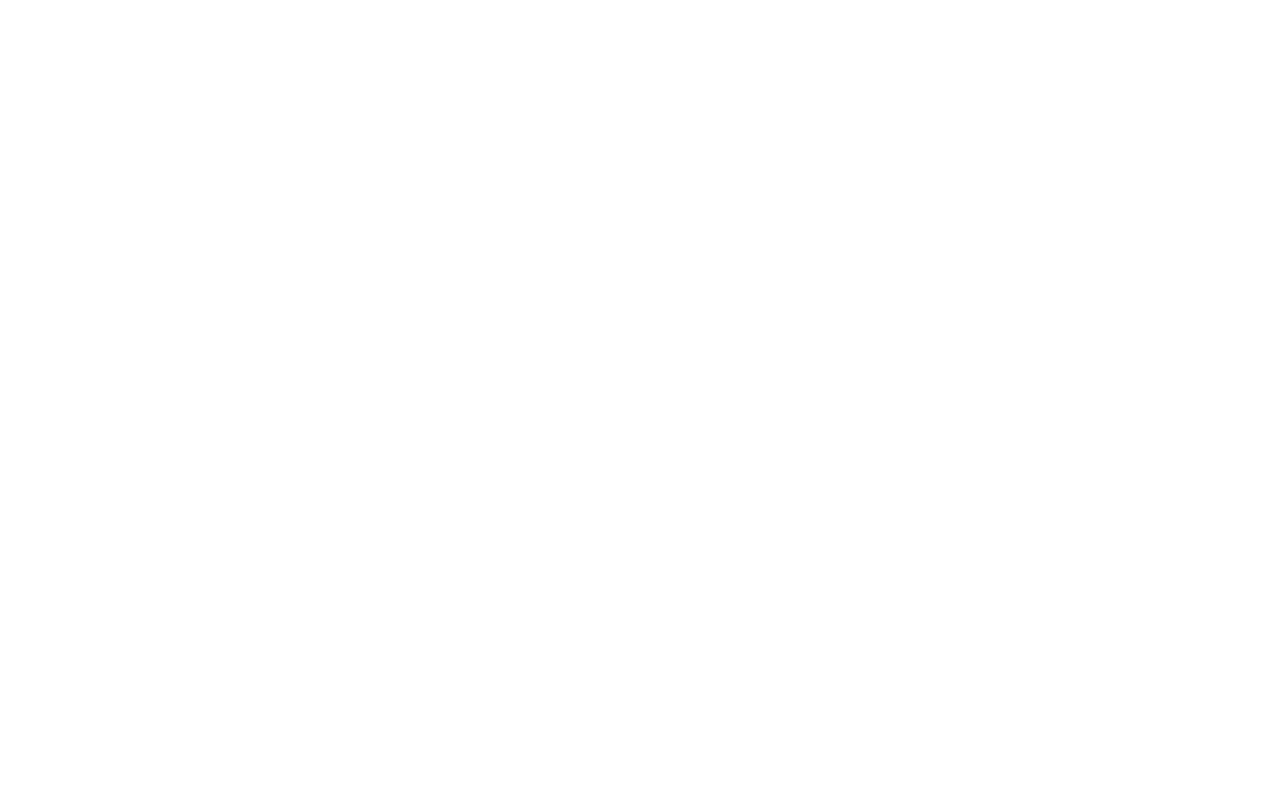
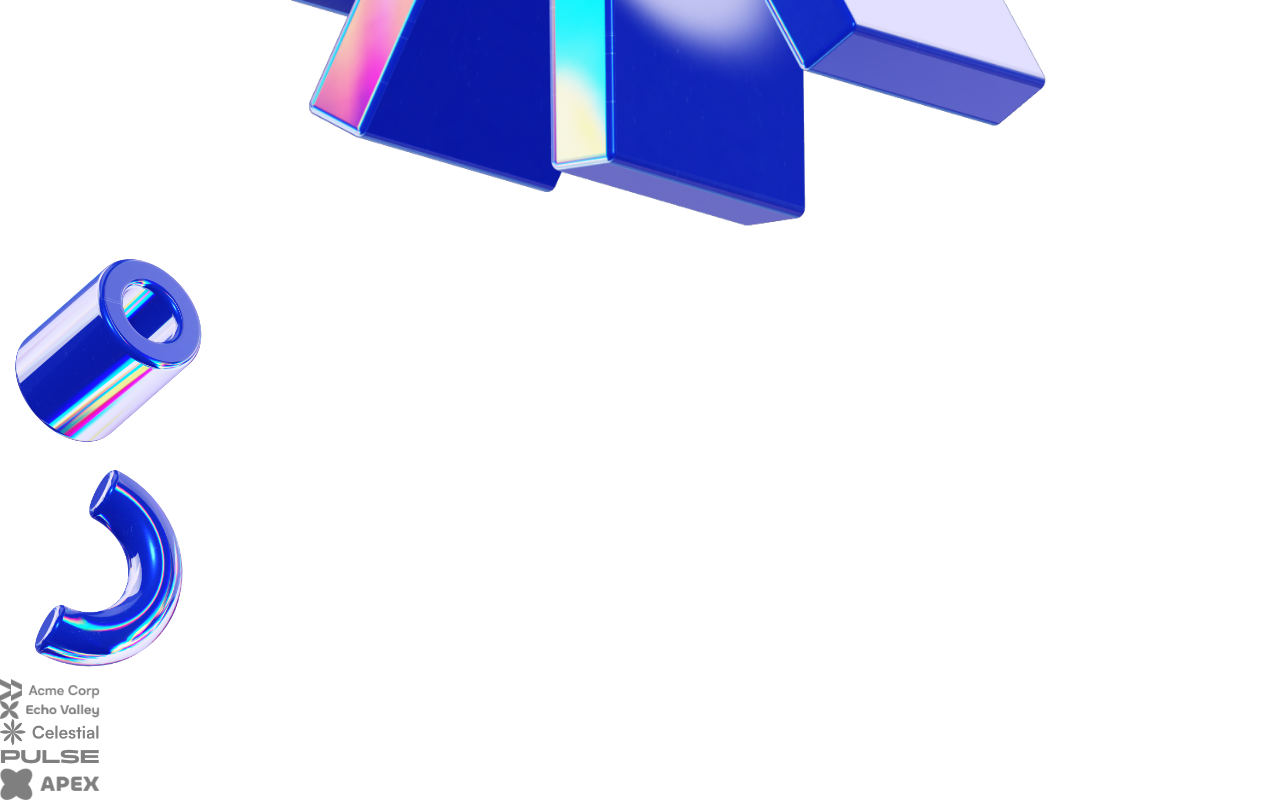
Before and after one commit to kellerkatlin/landing-page-next, a Next.js app: page / in a window 1280 px wide. Shown: the part 4109-4909 px from the top of the page. Before the commit the page ends 2768 px from the top, so only its background shows below. Built offline with nearby package versions, Linux system fonts and the light colour scheme.

Commit message:
logo section

```diff
--- a/src/app/globals.css
+++ b/src/app/globals.css
@@ -12,4 +12,8 @@
   .btn-text {
     @apply text-black bg-transparent;
   }
+
+  .logo-ticker-image {
+    @apply h-8 w-auto;
+  }
 }
--- a/src/app/page.tsx
+++ b/src/app/page.tsx
@@ -1,11 +1,13 @@
 import Header from "@/sections/Header";
 import Hero from "@/sections/Hero";
+import LogoTicker from "@/sections/LogoTicker";
 
 export default function Home() {
   return (
     <>
       <Header />
       <Hero />
+      <LogoTicker />
     </>
   );
 }
--- a/src/sections/Header.tsx
+++ b/src/sections/Header.tsx
@@ -5,7 +5,7 @@
 
 export default function Header() {
   return (
-    <header className=" top-0">
+    <header className="top-0 sticky backdrop-blur-sm z-20">
       <div className="flex justify-center items-center py-3 bg-black text-white text-sm gap-3">
         <p className="text-white/60 hidden md:block">
           Optimice su flujo de trabajo y aumente su productividad
--- a/src/sections/Hero.tsx
+++ b/src/sections/Hero.tsx
@@ -1,21 +1,53 @@
+import ArrowIcon from "@/assets/arrow-right.svg";
+import cogImage from "@/assets/cog.png";
+import Image from "next/image";
+import cylinderImage from "@/assets/cylinder.png";
+import noodleImage from "@/assets/noodle.png";
+
 export default function Hero() {
   return (
-    <section>
+    <section className="pt-8 pb-20 md:pt-5 md:pb-10 bg-[radial-gradient(ellipse_200%_100%_at_bottom_left,#183EC2,#EAEEFE_100%)] overflow-x-clip">
       <div className="container">
-        <div>
+        <div className="md:flex items-center ">
+          <div className="md:w-[478px]">
             <div className="text-sm inline-flex border border-[#222]/10 px-3 py-1 rounded-lg tracking-tight ">
               La versión 2.0 ya está aquí
             </div>
-          <h1 className="text-5xl font-bold tracking-tighter bg-gradient-to-b from-black to-[#001E80] text-transparent bg-clip-text mt-6 ">
-            Camino hacia la productividad{" "}
+            <h1 className="text-5xl md:text-7xl font-bold tracking-tighter bg-gradient-to-b from-black to-[#001E80] text-transparent bg-clip-text mt-6 ">
+              Camino hacia la productividad
             </h1>
             <p className="text-xl text-[#010D3E] tracking-tight mt-6 ">
               Celebre la alegría de los logros con una aplicación diseñada para
               seguir su progreso, motivar sus esfuerzos y celebrar sus éxitos.
             </p>
             <div className="flex gap-1 items-center mt-[30px]">
-            <button className="btn"> Comienza Gratis</button>
-            <button className="btn">Aprende más </button>
+              <button className="btn btn-primary"> Comienza Gratis</button>
+              <button className="btn btn-text gap-1">
+                <span>Aprende más </span>
+                <ArrowIcon className="h-5 w-5" />
+              </button>
+            </div>
+          </div>
+          <div className="mt-20 md:mt-0 md:h-[648px] md:flex-1 relative">
+            <Image
+              src={cogImage}
+              alt="Cog image"
+              className="md:absolute md:h-full md:w-auto md:max-w-none md:-left-6 lg:left-0"
+            />
+            <Image
+              src={cylinderImage}
+              alt="Cylinder image"
+              width={220}
+              height={220}
+              className="hidden md:block -top-8 -left-32 md:absolute"
+            />
+            <Image
+              src={noodleImage}
+              alt="Noodle image"
+              width={220}
+              height={220}
+              className="hidden lg:block absolute top-[524px] left-[448px] rotate-[30deg]"
+            />
           </div>
         </div>
       </div>
--- /dev/null
+++ b/src/sections/LogoTicker.tsx
@@ -0,0 +1,54 @@
+import acmeLogo from "@/assets/logo-acme.png";
+import Image from "next/image";
+import echoLogo from "@/assets/logo-echo.png";
+import celestialLogo from "@/assets/logo-celestial.png";
+import pulseLogo from "@/assets/logo-pulse.png";
+import apexLogo from "@/assets/logo-apex.png";
+
+export default function LogoTicker() {
+  return (
+    <div className="">
+      <div className="container">
+        <div className="flex overflow-hidden [mask-image:linear-gradient(to_right,transparent,black,transparent)] py-5">
+          <div className="flex gap-14 flex-none ">
+            <Image
+              src={acmeLogo}
+              alt="Acme logo"
+              className="logo-ticker-image"
+              width={100}
+              height={100}
+            />
+            <Image
+              src={echoLogo}
+              alt="Echo logo"
+              className="logo-ticker-image"
+              width={100}
+              height={100}
+            />
+            <Image
+              src={celestialLogo}
+              alt="Celestial logo"
+              className="logo-ticker-image"
+              width={100}
+              height={100}
+            />
+            <Image
+              src={pulseLogo}
+              alt="Pulse logo"
+              className="logo-ticker-image"
+              width={100}
+              height={100}
+            />
+            <Image
+              src={apexLogo}
+              alt="Apex logo"
+              className="logo-ticker-image"
+              width={100}
+              height={100}
+            />
+          </div>
+        </div>
+      </div>
+    </div>
+  );
+}
```
Lines whose indentation alone changed are shown as unchanged.
